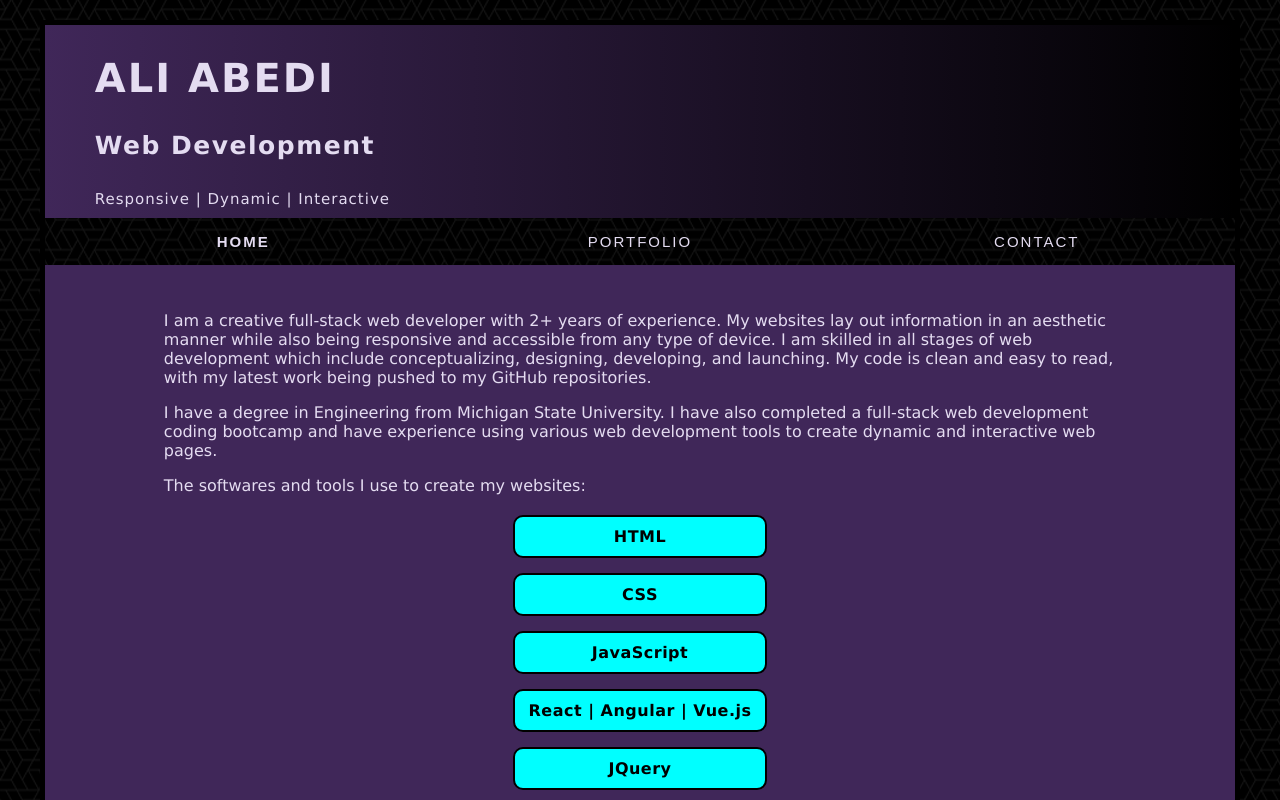
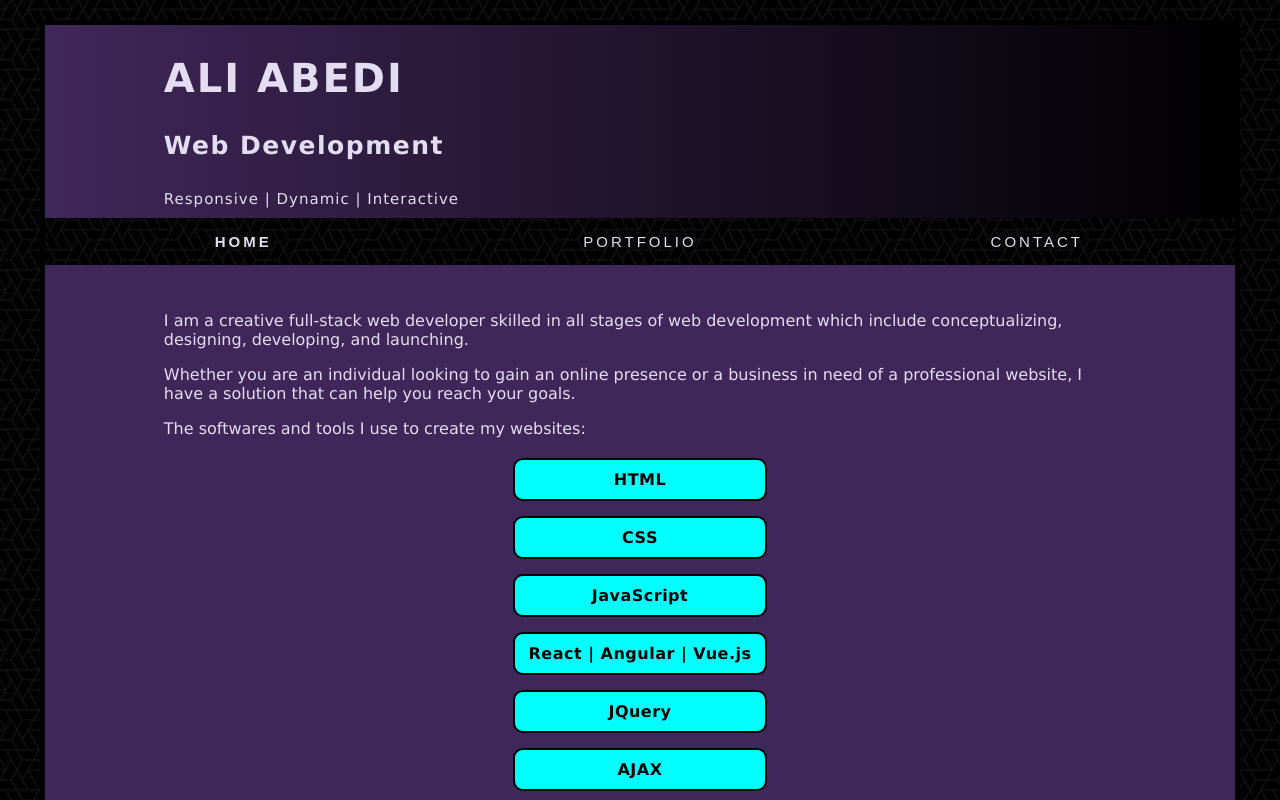
Before and after one commit to aliabediweb/Portfolio-Website, a plain HTML site: page index.html in a window 1280 px wide. Shown: the top 800 px of the page. Drawn offline with Linux system fonts and the light colour scheme.

Commit message:
edited home text

```diff
--- a/index.html
+++ b/index.html
@@ -23,8 +23,8 @@
 	</div>
 
 	<div id="Home" class="tabcontent">
-	  		<p class="text">I am a creative full-stack web developer with 2+ years of experience. My websites lay out information in an aesthetic manner while also being responsive and accessible from any type of device. I am skilled in all stages of web development which include conceptualizing, designing, developing, and launching. My code is clean and easy to read, with my latest work being pushed to my GitHub repositories.</p>
-			<p class="text">I have a degree in Engineering from Michigan State University. I have also completed a full-stack web development coding bootcamp and have experience using various web development tools to create dynamic and interactive web pages.</p>
+	  		<p class="text">I am a creative full-stack web developer skilled in all stages of web development which include conceptualizing, designing, developing, and launching.</p>
+			<p class="text">Whether you are an individual looking to gain an online presence or a business in need of a professional website, I have a solution that can help you reach your goals.</p>
 			<p class="text">The softwares and tools I use to create my websites:</p>
 			<ul>
 				<li>HTML</li>
@@ -40,7 +40,7 @@
 				<li>Adobe Creative Cloud</li>
 				<li>Git | GitHub | Git Bash</li>
 			</ul>
-			<p class="text">My most recent projects can be found under 'Portfolio' and 'Contact' contains information on how to reach out to me. Thank you for visiting!</p>
+			<p class="text">My most recent projects can be found under 'Portfolio' while 'Contact' contains information on how to reach out to me. Thank you for visiting!</p>
 		<hr/>
 			<p class="footer">Copyright © Ali Abedi [August 2020]</p>
 	</div>
@@ -75,8 +75,8 @@
 	</div>
 
 	<div id="Contact" class="tabcontent">
-			<a class="contact_link">aliabediweb@outlook.com</a>
-			<a class="contact_link">(313) 953-4383</a>
+			<a onclick="email_show()" id="email_btn" class="contact_link">Email</a>
+			<a onclick="phone_show()" id="phone_btn"class="contact_link">Phone</a>
 			<a class="contact_link" target="_blank" href="https://www.github.com/aliabediweb">GitHub</a>
 			<a class="contact_link" target="_blank" href="https://www.linkedin.com/in/ali-abedi3">LinkedIn</a>
 		<hr/>
@@ -112,6 +112,17 @@
 	// Get the element with id="defaultOpen" and click on it
 	document.getElementById("defaultOpen").click();
 
+	var email_btn_node = document.getElementById("email_btn");
+	var phone_btn_node = document.getElementById("phone_btn");
+
+	function email_show() {
+		email_btn_node.innerHTML = "aliabediweb@outlook.com";
+	}
+
+	function phone_show() {
+		phone_btn_node.innerHTML = "(313) 953-4383";
+	}
+
 	</script>
 
 </body>
--- a/style.css
+++ b/style.css
@@ -16,7 +16,7 @@ body {
 
 #header {
 	height: 4%;
-	padding-left: 50px;
+	padding-left: 10%;
 	padding-top: 30px;
 	background-image: linear-gradient(to right, #402759, black);
 	color: #E4DCf1;
@@ -27,7 +27,7 @@ body {
 
 #header_2 {
 	height: 0.5%;
-	padding-left: 50px;
+	padding-left: 10%;
 	padding-top: 30px;
 	background-image: linear-gradient(to right, #402759, black);
 	color: #E4DCf1;
@@ -38,7 +38,7 @@ body {
 
 #header_3 {
 	height: 4%;
-	padding-left: 50px;
+	padding-left: 10%;
 	padding-top: 30px;
 	padding-bottom: 10px;
 	background-image: linear-gradient(to right, #402759, black);
@@ -90,12 +90,13 @@ li {
 	justify-content: space-between;
 }
 
-.tablink {
+.tablink, .tablink:visited {
 	width: 30%;
 	flex-grow: 1;
   	background-color: transparent;
   	color: #E4DCf1;
-  	letter-spacing: 2px;
+  	letter-spacing: 3px;
+  	font-size: 15px;
   	float: left;
 	padding: 15px 0px;
   	border: none;
@@ -103,8 +104,8 @@ li {
   	cursor: pointer;
 }
 
-.tablink:hover, .tablink:active {
-	font-weight: bold;
+.tablink:hover{
+	opacity: 0.7;
 }
 
 .tabcontent {
@@ -189,14 +190,7 @@ hr.portfolio_div {
 	margin-top: 50px;
 }
 
-/* If the screen size is 601px wide or more, large font for menu text */
-@media screen and (min-width: 801px) {
-  .tablink {
-    font-size: 15px;
-  }
-}
-
-/* If the screen size is 600px wide or less, small text for meun text */
+/* If the screen size is 800px wide or less, small text for menu text */
 @media screen and (max-width: 800px) {
   .tablink {
     font-size: 10px;
```
Lines whose indentation alone changed are shown as unchanged.
